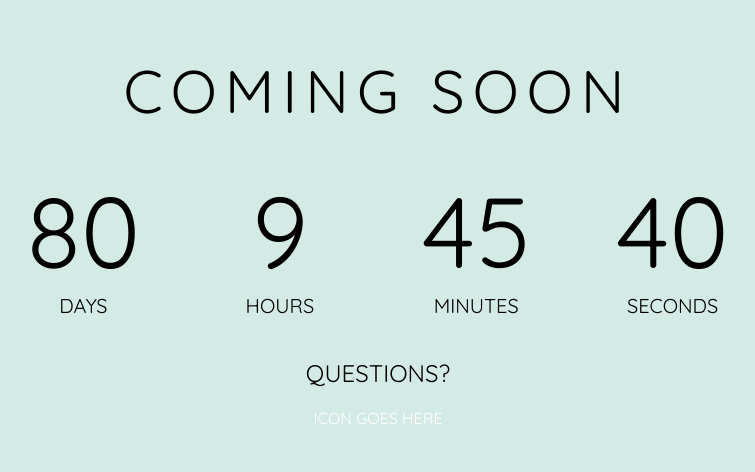
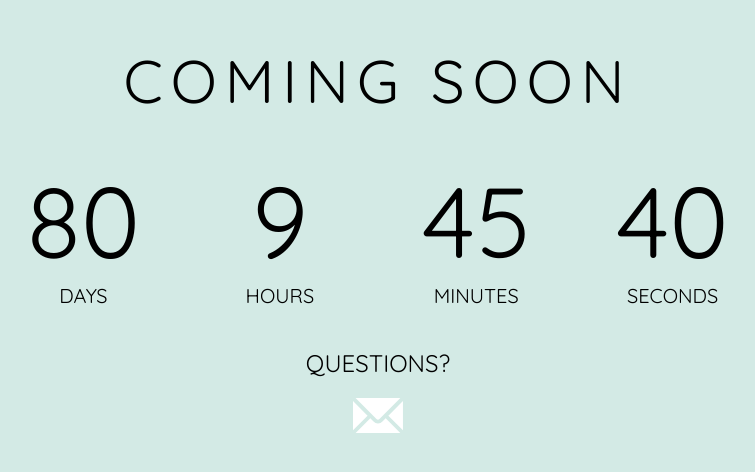
Before and after one commit to ucsdcirclek/mball-2016, a plain HTML site: page index.html in a window 1280 px wide. Shown: the part 160-632 px from the top of the page, without its empty margins (262-1017 px from the left). Drawn offline with Linux system fonts and the light colour scheme.

Commit message:
Added email icon

```diff
--- a/index.html
+++ b/index.html
@@ -26,7 +26,7 @@
 
         <div class="questions">
             <h2>Questions?</h2>
-            <a class="mail-icon" href="mailto:mball@ucsdcki.org">Icon Goes Here</a>
+            <a class="mail-icon" href="mailto:mball@ucsdcki.org"><img src="images/email.svg" alt="Email"></a>
         </div>
     </div>
 </main>
--- a/styles/main.css
+++ b/styles/main.css
@@ -77,6 +77,10 @@ h1 {
     text-decoration: none;
 }
 
+.mail-icon > img {
+    max-width: 50px;
+}
+
 @media (max-width: 760px) {
     h1 {
         font-size: 45px;
```
Also changed, not shown: images/email.svg (added).
